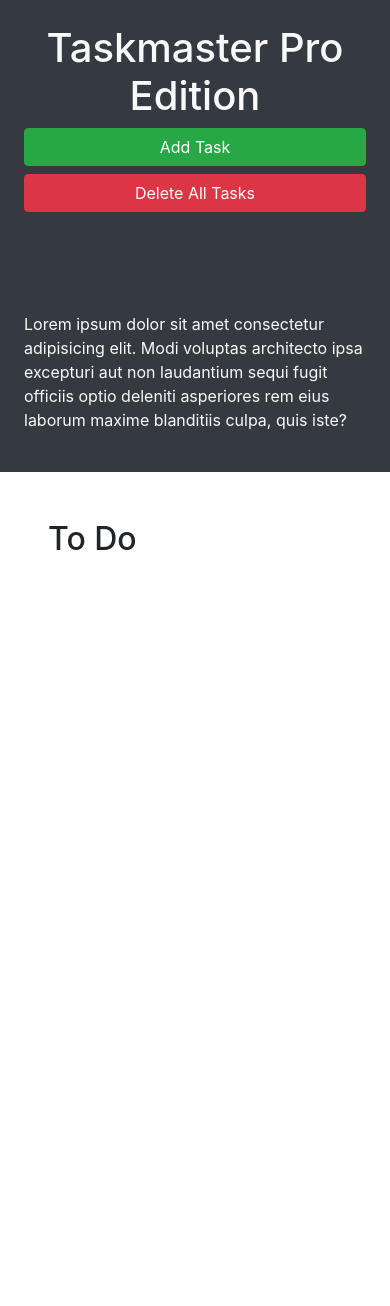
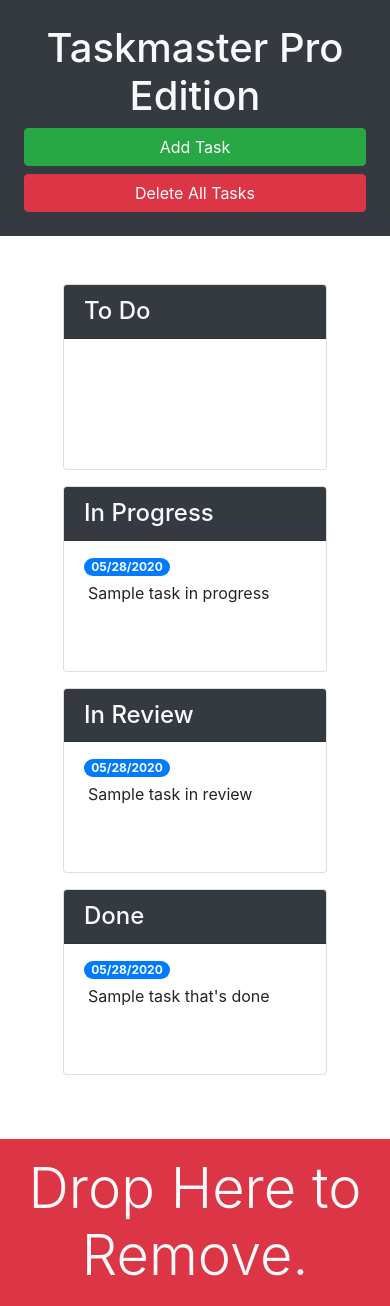
Before and after one commit to DavidebCurtis/taskmaster-pro, a plain HTML site: page index.html in a window 390 px wide. Before the commit the page ends 844 px from the top, so only its background shows below. Drawn offline with nearby package versions, Linux system fonts and the light colour scheme.

Commit message:
added styling with bootstrap

```diff
--- a/assets/js/script.js
+++ b/assets/js/script.js
@@ -30,6 +30,7 @@ var loadTasks = function () {
 
   // loop over object properties
   $.each(tasks, function (list, arr) {
+    console.log(list, arr);
     // then loop over sub-array
     arr.forEach(function (task) {
       createTask(task.text, task.date, list);
@@ -40,75 +41,6 @@ var loadTasks = function () {
 var saveTasks = function () {
   localStorage.setItem("tasks", JSON.stringify(tasks));
 };
-
-$(".list-group").on("click", "p", function () {
-  var text = $(this).text().trim();
-  var textInput = $("<textarea>").addClass("form-control").val(text);
-  $(this).replaceWith(textInput);
-  textInput.trigger("focus");
-});
-
-$(".list-group").on("blur", "textarea", function () {
-  // get the textarea's current value/text
-  var text = $(this).val().trim();
-
-  // get the parent ul's id attribute
-  var status = $(this).closest(".list-group").attr("id").replace("list-", "");
-
-  // get the task's position in the list of other li elements
-  var index = $(this).closest(".list-group-item").index();
-
-  tasks[status][index].text = text;
-  saveTasks();
-
-  // recreate p element
-  var taskP = $("<p>").addClass("m-1").text(text);
-
-  // replace textarea with p element
-  $(this).replaceWith(taskP);
-});
-
-// due date was clicked
-$(".list-group").on("click", "span", function () {
-  // get current text
-  var date = $(this).text().trim();
-
-  // create new input element
-  var dateInput = $("<input>")
-    .attr("type", "text")
-    .addClass("form-control")
-    .val(date);
-
-  // swap out elements
-  $(this).replaceWith(dateInput);
-
-  // automatically focus on new element
-  dateInput.trigger("focus");
-});
-
-// value of due date was changed
-$(".list-group").on("blur", "input[type='text']", function () {
-  // get current text
-  var date = $(this).val().trim();
-
-  // get the parent ul's id attribute
-  var status = $(this).closest(".list-group").attr("id").replace("list-", "");
-
-  // get the task's position in the list of other li elements
-  var index = $(this).closest(".list-group-item").index();
-
-  // update task in array and re-save to localstorage
-  tasks[status][index].date = date;
-  saveTasks();
-
-  // recreate span element with bootstrap classes
-  var taskSpan = $("<span>")
-    .addClass("badge badge-primary badge-pill")
-    .text(date);
-
-  // replace input with span element
-  $(this).replaceWith(taskSpan);
-});
 
 // modal was triggered
 $("#task-form-modal").on("show.bs.modal", function () {
@@ -144,6 +76,74 @@ $("#task-form-modal .btn-primary").click(function () {
   }
 });
 
+// task text was clicked
+$(".list-group").on("click", "p", function () {
+  // get current text of p element
+  var text = $(this).text().trim();
+
+  // replace p element with a new textarea
+  var textInput = $("<textarea>").addClass("form-control").val(text);
+  $(this).replaceWith(textInput);
+
+  // auto focus new element
+  textInput.trigger("focus");
+});
+
+// editable field was un-focused
+$(".list-group").on("blur", "textarea", function () {
+  // get current value of textarea
+  var text = $(this).val();
+
+  // get status type and position in the list
+  var status = $(this).closest(".list-group").attr("id").replace("list-", "");
+  var index = $(this).closest(".list-group-item").index();
+
+  // update task in array and re-save to localstorage
+  tasks[status][index].text = text;
+  saveTasks();
+
+  // recreate p element
+  var taskP = $("<p>").addClass("m-1").text(text);
+
+  // replace textarea with new content
+  $(this).replaceWith(taskP);
+});
+
+// due date was clicked
+$(".list-group").on("click", "span", function () {
+  // get current text
+  var date = $(this).text().trim();
+
+  // create new input element
+  var dateInput = $("<input>")
+    .attr("type", "text")
+    .addClass("form-control")
+    .val(date);
+  $(this).replaceWith(dateInput);
+
+  // automatically bring up the calendar
+  dateInput.trigger("focus");
+});
+
+// value of due date was changed
+$(".list-group").on("blur", "input[type='text']", function () {
+  var date = $(this).val();
+
+  // get status type and position in the list
+  var status = $(this).closest(".list-group").attr("id").replace("list-", "");
+  var index = $(this).closest(".list-group-item").index();
+
+  // update task in array and re-save to localstorage
+  tasks[status][index].date = date;
+  saveTasks();
+
+  // recreate span and insert in place of input element
+  var taskSpan = $("<span>")
+    .addClass("badge badge-primary badge-pill")
+    .text(date);
+  $(this).replaceWith(taskSpan);
+});
+
 // remove all tasks
 $("#remove-tasks").on("click", function () {
   for (var key in tasks) {
@@ -155,3 +155,5 @@ $("#remove-tasks").on("click", function () {
 
 // load tasks for the first time
 loadTasks();
+
+// 5.2.6
--- a/index.html
+++ b/index.html
@@ -13,22 +13,87 @@
 <body>
 
   <div class="row min-vh-100 no-gutters">
-    <header class="col-12 col-lg-3 bg-dark text-light d-flex flex-column p-4 p-lg-3">
+    <header class="col-12 col-lg-3 bg-dark text-light sticky-top d-flex flex-column p-4 p-lg-3">
       <h1 class="text-center">Taskmaster Pro Edition</h1>
       <button id="create-task" class="btn btn-block btn-success" data-toggle="modal" data-target="#task-form-modal">Add
         Task</button>
       <button id="remove-tasks" class="btn btn-block btn-danger">Delete All Tasks</button>
-      <p class="mt-auto">Lorem ipsum dolor sit amet consectetur adipisicing elit. Modi voluptas architecto ipsa
+      <p class="mt-auto d-none d-lg-block">Lorem ipsum dolor sit amet consectetur adipisicing elit. Modi voluptas
+        architecto ipsa
         excepturi aut non
         laudantium sequi fugit officiis optio deleniti asperiores rem eius laborum maxime blanditiis culpa, quis iste?
       </p>
     </header>
-    <main class="col-12 col-lg-9">
-      <div class="m-5">
-        <h2>To Do</h2>
-        <ul id="list-toDo" class="list-group"> </ul>
+    <main class="col-12 col-lg-9 d-flex flex-column">
+      <div class="m-5 row justify-content-around">
+        <!-- todo start -->
+        <div class="col-12 col-md-6 col-xl-3 mb-3">
+          <div class="card">
+            <h4 class="card-header bg-dark text-light">
+              To Do
+            </h4>
+            <ul id="list-toDo" class="list-group list-group-flush">
+              <li class="list-group-item">
+                <span class="badge badge-primary badge-pill"></span>
+                <p class="m-1"></p>
+              </li>
+            </ul>
+          </div>
+        </div>
+        <!-- todo end -->
+        <!-- in progress start -->
+        <div class="col-12 col-md-6 col-xl-3 mb-3">
+          <div class="card">
+            <h4 class="card-header bg-dark text-light">
+              In Progress
+            </h4>
+            <ul id="list-inProgress" class="list-group list-group-flush">
+              <li class="list-group-item">
+                <span class="badge badge-primary badge-pill">05/28/2020</span>
+                <p class="m-1">Sample task in progress</p>
+              </li>
+            </ul>
+          </div>
+        </div>
+        <!-- in progress end -->
+        <!-- in review start -->
+        <div class="col-12 col-md-6 col-xl-3 mb-3">
+          <div class="card">
+            <h4 class="card-header bg-dark text-light">
+              In Review
+            </h4>
+            <ul id="list-inReview" class="list-group list-group-flush">
+              <li class="list-group-item">
+                <span class="badge badge-primary badge-pill">05/28/2020</span>
+                <p class="m-1">Sample task in review</p>
+              </li>
+            </ul>
+          </div>
+        </div>
+        <!-- in review end -->
+        <!-- done start -->
+        <div class="col-12 col-md-6 col-xl-3 mb-3">
+          <div class="card">
+            <h4 class="card-header bg-dark text-light">
+              Done
+            </h4>
+            <ul id="list-done" class="list-group list-group-flush">
+              <li class="list-group-item">
+                <span class="badge badge-primary badge-pill">05/28/2020</span>
+                <p class="m-1">Sample task that's done</p>
+              </li>
+            </ul>
+          </div>
+        </div>
+        <!-- done end -->
       </div>
-    </main>
+      <div class="mt-auto" id="trash">
+        <div class="w-100 bg-danger p-3 text-center text-light display-4">
+          Drop Here to Remove.
+        </div>
+      </div>
+  </div>
+  </main>
   </div>
 
   <!-- Modal -->
@@ -46,11 +111,11 @@
           <form>
             <div class="form-group">
               <label for="modalTaskDescription">Task description</label>
-              <textarea id="modalTaskDescription" rows="3"></textarea>
+              <textarea id="modalTaskDescription" rows="3" class="form-control"></textarea>
             </div>
             <div class="form-group">
               <label for="modalDueDate">Due date</label>
-              <input type="text" id="modalDueDate" placeholder="mm/dd/yyyy" autocomplete="off" />
+              <input type="text" class="form-control" id="modalDueDate" placeholder="mm/dd/yyyy" autocomplete="off" />
             </div>
           </form>
         </div>
```
